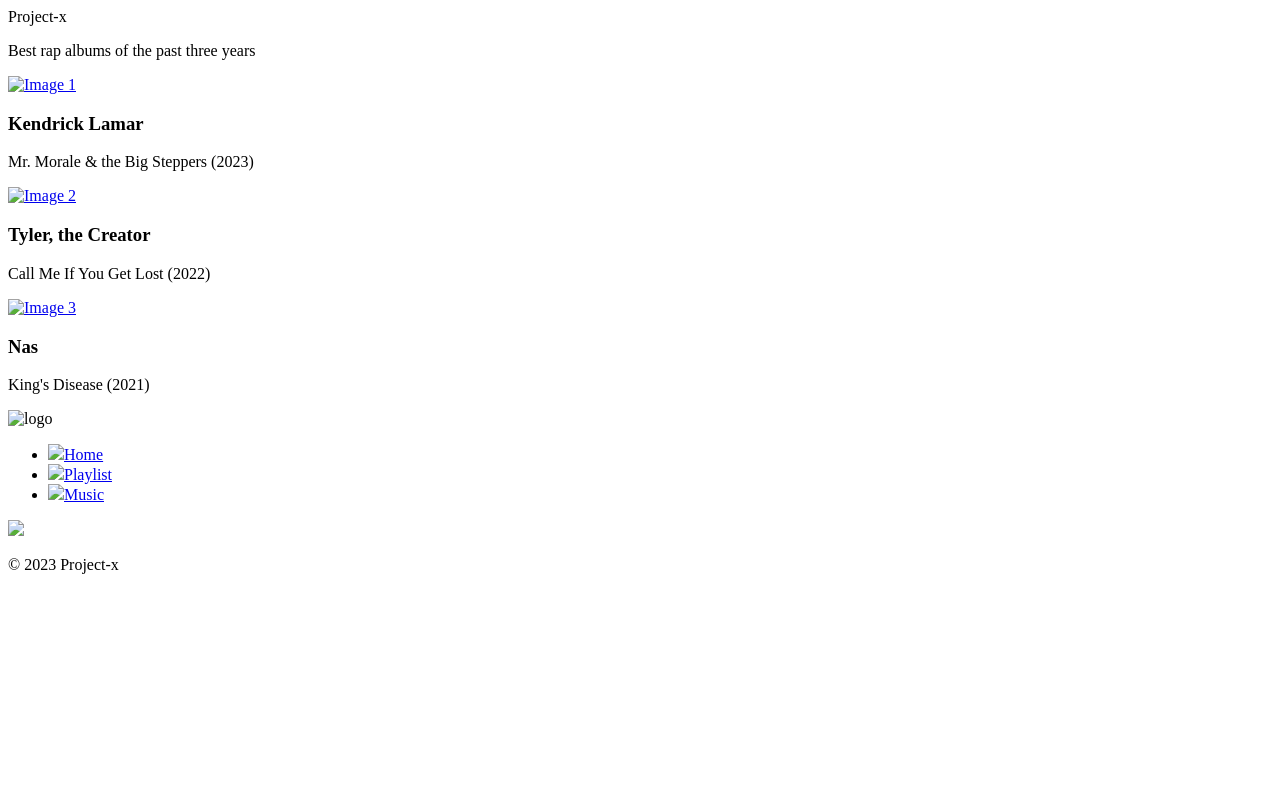
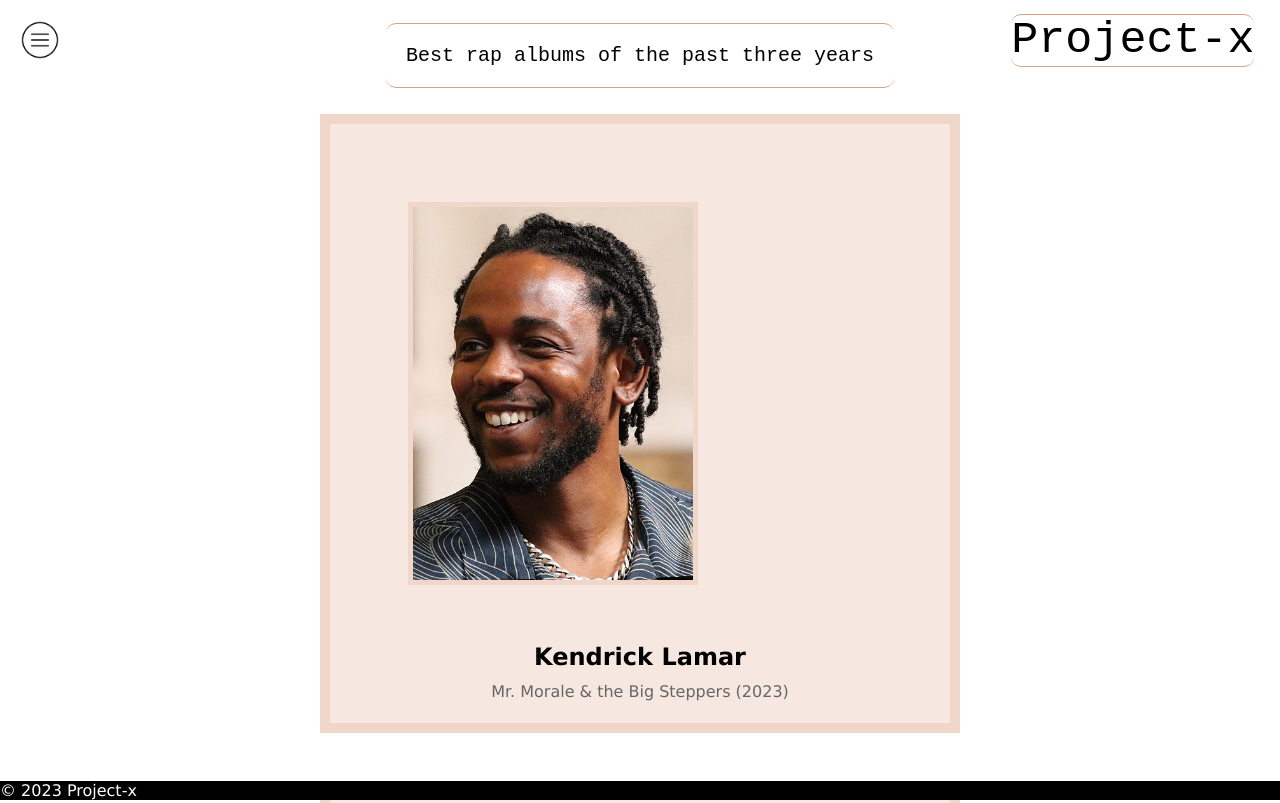
Before and after one commit to ctrangel/project-x, a plain HTML site: page site/directory/index.html in a window 1280 px wide. Shown: the top 803 px of the page. Drawn offline with Linux system fonts and the light colour scheme; the site is published under a folder, as on GitHub Pages, so addresses that start at the root find nothing.

Commit message:
Revert "reorganize files"
This reverts commit ee2597700a70aab095ca5082a8a5f1efbd8ff19c.

```diff
--- a/index.html
+++ b/site/directory/index.html
@@ -5,8 +5,8 @@
     <meta http-equiv="X-UA-Compatible" content="IE=edge" />
     <meta name="viewport" content="width=device-width, initial-scale=1.0" />
     <title>Project-x</title>
-    <link rel="stylesheet" type="text/css" href="../site/styles/styles1.css" />
-    <script src="../site/scripts/script.js"></script>
+    <link rel="stylesheet" type="text/css" href="../styles/styles1.css" />
+    <script src="../scripts/script.js"></script>
   </head>
 
   <body>
@@ -19,7 +19,7 @@
     <div id="headline-div">
       <div class="card">
         <a href="https://open.spotify.com/album/79ONNoS4M9tfIA1mYLBYVX?autoplay=true">
-        <img id="headline-img" src="../site/Media/photos/Kendrick.jpeg" alt="Image 1" />
+        <img id="headline-img" src="../Media/photos/Kendrick.jpeg" alt="Image 1" />
       </a>
         <h3 id="headline-title">Kendrick Lamar</h3>
         <p id="headline">
@@ -29,7 +29,7 @@
 
       <div class="card">
         <a href="https://open.spotify.com/album/45ba6QAtNrdv6Ke4MFOKk9?autoplay=true">
-        <img id="headline-img" src="../site/Media/photos/Tyler.jpeg" alt="Image 2" />
+        <img id="headline-img" src="../Media/photos/Tyler.jpeg" alt="Image 2" />
         </a>
         <h3 id="headline-title">Tyler, the Creator</h3>
         <p id="headline">
@@ -39,7 +39,7 @@
 
       <div class="card">
         <a href="https://open.spotify.com/album/5ZQjqg9obFzyGuxGj0mjSi?autoplay=true">
-        <img id="headline-img" src="../site/Media/photos/Nas.jpeg" alt="Image 3" />
+        <img id="headline-img" src="../Media/photos/Nas.jpeg" alt="Image 3" />
         </a>
         <h3 id="headline-title">Nas</h3>
         <p id="headline">
@@ -50,30 +50,30 @@
 
     <div id="sideBar">
       <div id="logoDiv">
-        <img src="../site/Media/icons/logo.svg" id="logoImg" alt="logo" />
+        <img src="../Media/icons/logo.svg" id="logoImg" alt="logo" />
       </div>
       <nav>
         <ul id="sideBar-ul">
           <li class="tabs">
             <a class="tab-link" href="index.html">
-              <img src="../site/Media/icons/home-icon.png" class="icons" />Home
+              <img src="../Media/icons/home-icon.png" class="icons" />Home
             </a>
           </li>
           <li class="tabs">
-            <a class="tab-link" href="../site/directory/playlist.html">
-              <img src="../site/Media/icons/headphones.png" class="icons" />Playlist
+            <a class="tab-link" href="playlist.html">
+              <img src="../Media/icons/headphones.png" class="icons" />Playlist
             </a>
           </li>
           <li class="tabs">
-            <a class="tab-link" href="../site/directory/music.html">
-              <img src="../site/Media/icons/music-note.png" class="icons" />Music
+            <a class="tab-link" href="music.html">
+              <img src="../Media/icons/music-note.png" class="icons" />Music
             </a>
           </li>
         </ul>
       </nav>
     </div>
     <div id="menu-icon-container">
-      <img src="../site/Media/icons/menu-icon.png" id="menu-icon" onclick="toggleSidebar()" />
+      <img src="../Media/icons/menu-icon.png" id="menu-icon" onclick="toggleSidebar()" />
       <span></span>
       <span></span>
       <span></span>
```
Also changed, not shown: site/directory/music.html (+3 -1 lines), site/directory/playlist.html (+1 -1 lines).
